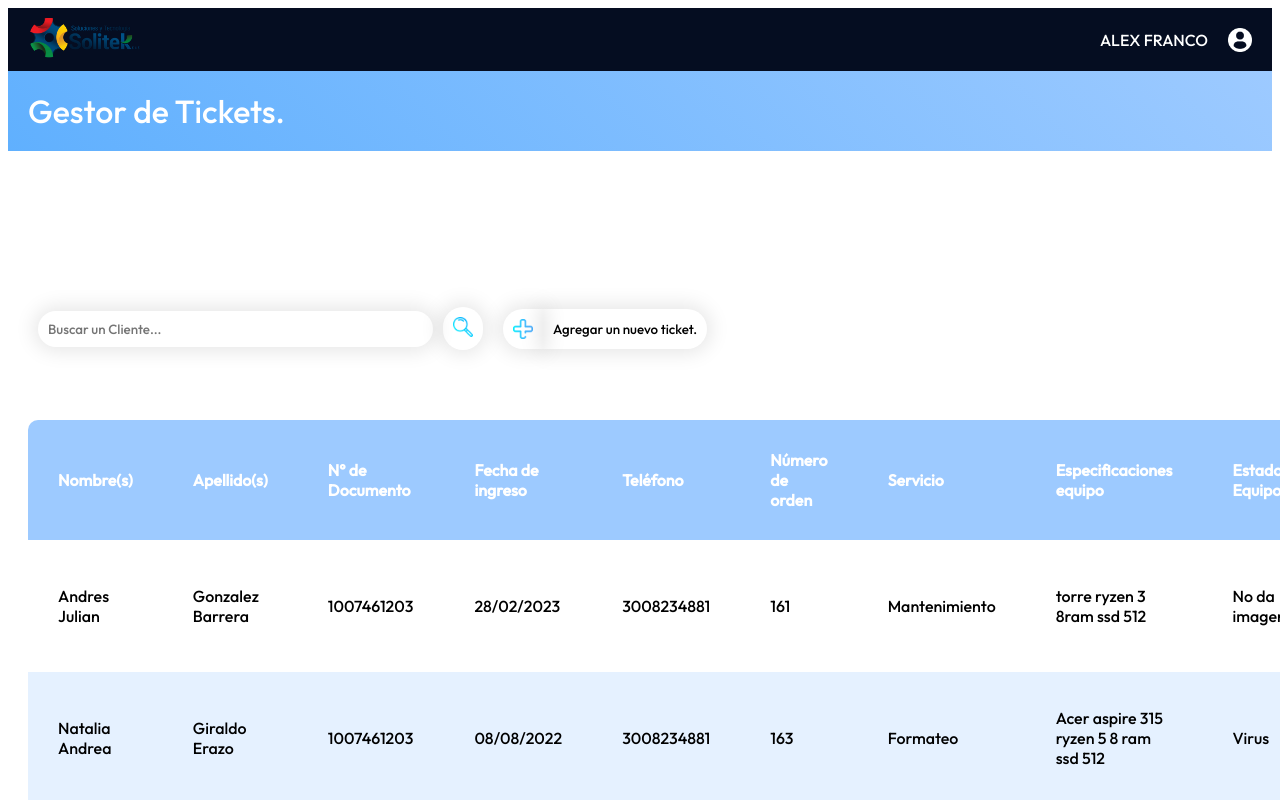
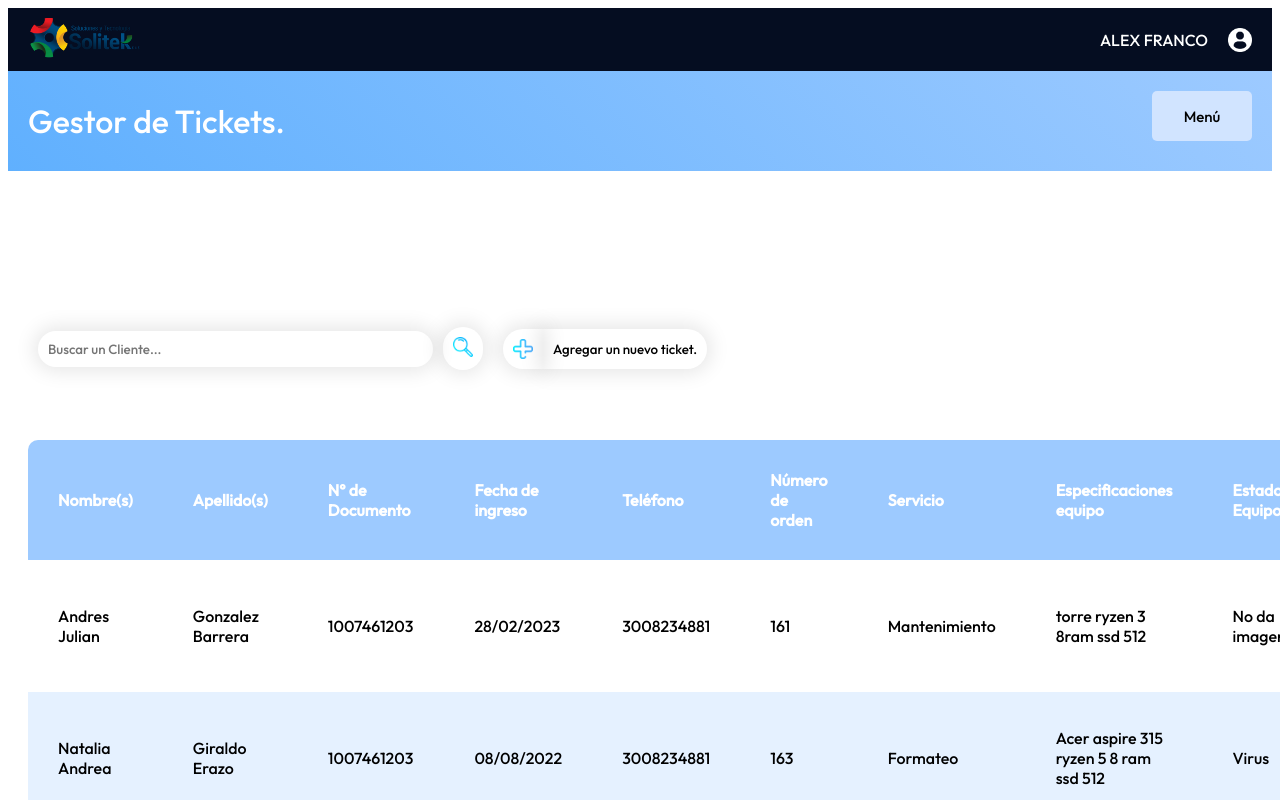
Before and after one commit to AngelASAP107/SolitekWebApp, an Angular app: page /manage-tickets-ad in a window 1280 px wide. Shown: the top 800 px of the page. Built offline with nearby package versions, Linux system fonts and the light colour scheme.

Commit message:
Agregación de botón
Se agrego un botón que faltaba en el front de manage tickets en la parte del admin

```diff
--- a/src/app/auth/manage-tickets-ad/manage-tickets-ad.component.css
+++ b/src/app/auth/manage-tickets-ad/manage-tickets-ad.component.css
@@ -51,6 +51,7 @@ header {
     color: white;
     display: flex;
     align-items: center;
+    justify-content: space-between;
 }
 
 .title-section h1 {
@@ -60,6 +61,23 @@ header {
     font-optical-sizing: auto;
     font-weight: 400;
     font-style: normal;
+}
+
+.menuback{
+    font-family: "Outfit", sans-serif;
+    font-optical-sizing: auto;
+    font-weight: 300;
+    font-style: normal;
+    font-size: 15px;
+    background-color: #D1E4FF;
+    color: black;
+    border: none;
+    padding: 5px 10px;
+    cursor: pointer;
+    border-radius: 5px;
+    width: 100px;
+    height: 50px;
+    margin-bottom: 10px;
 }
 
 .search-section {
--- a/src/app/auth/manage-tickets-ad/manage-tickets-ad.component.html
+++ b/src/app/auth/manage-tickets-ad/manage-tickets-ad.component.html
@@ -18,6 +18,7 @@
     </header>
     <div class="title-section">
         <h1>Gestor de Tickets.</h1>
+        <button class="menuback">Menú</button>
     </div>
     <div class="search-section">
         <div class="search-bar">
```
